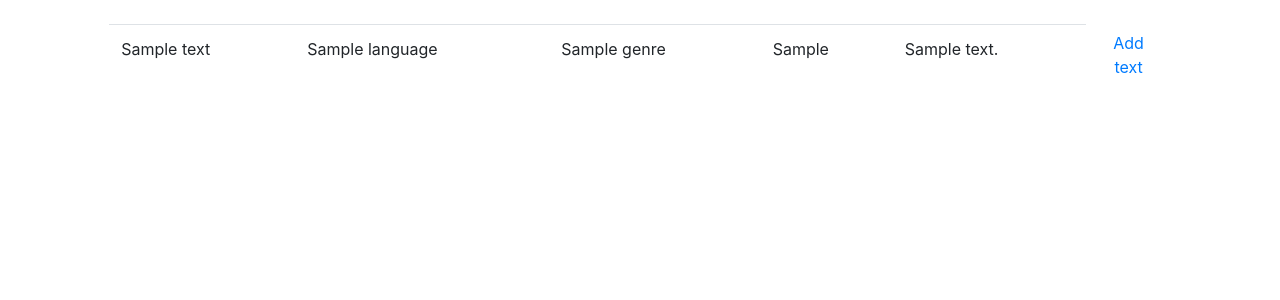
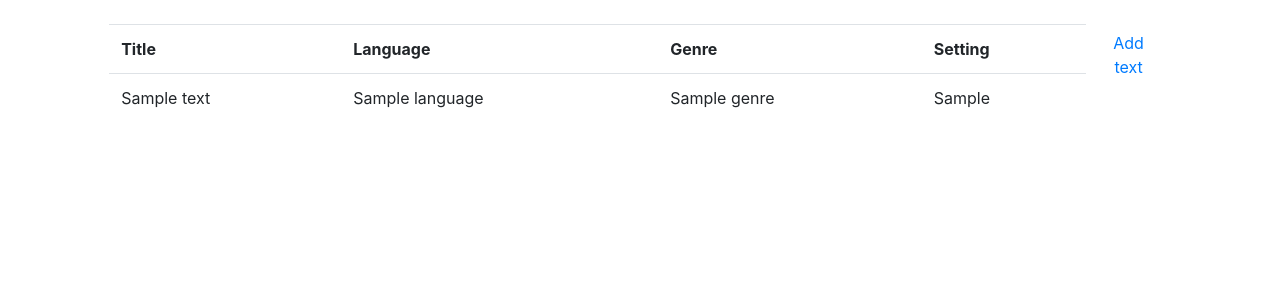
Before and after one commit to martijnbentum/region, a Django app: page / in a window 1280 px wide. Shown: the part 56-356 px from the top of the page. Run offline with Django 3.2, Linux system fonts and the light colour scheme; tables that the repository leaves empty hold one stand-in row (values such as "Sample post"); parts of the project's set-up code (start-up, migrations or seed data) failed here and were passed over; some libraries are stand-ins or nearby versions.

Commit message:
made column names explicit (no for loop) added links to table rows to link to text instance

```diff
--- a/catalogue/templates/catalogue/text_list.html
+++ b/catalogue/templates/catalogue/text_list.html
@@ -7,26 +7,23 @@
 <div class="d-flex">
 
 <table class="table table-hover">
-	<tr class="table-primary">
-	<!-- create header -->
-	{% for attr in text_list.0.attribute_names_hr%}
-		<th> {{ attr }} </th>
-	{% endfor %}
+	<tr>
+	<th>Title</th>
+	<th>Language</th>
+	<th>Genre</th>
+	<th>Setting</th>
 	</tr>
 	{% for text in text_list %}
-	<tr>
-		{% for attr in text.listify %}
-			{% if attr|length > 12 %}
-				<!-- truncate long strings -->
-				<td>{{ attr|truncatechars:12}}</td>
-			{% else %}
-				<td>{{ attr }}</td>
-			{% endif %}
-		{% endfor %}
+	<tr onclick='window.location="{% url 'catalogue:edit_text' text.pk %}"'>
+		<td>{{text.title}}</td>
+		<td>{{text.language}}</td>
+		<td>{{text.genre}}</td>
+		<td>{{text.setting}}</td>
 	</tr>
 	{% endfor %}
 </table>
-<a class ="btn btn-link ml-auto" href="../add_text" role="button">Add text</a>
+<a class ="btn btn-link ml-auto" href="{% url 'catalogue:add_text' %}"
+role="button">Add text</a>
 </div>
 
 {% endblock content %}
@@ -34,3 +31,5 @@
 {% else %}
 	<p>no texts are available</p>
 {% endif %}
+
+	<!-- <td>{{ attr|truncatechars:40}}</td> -->
```
